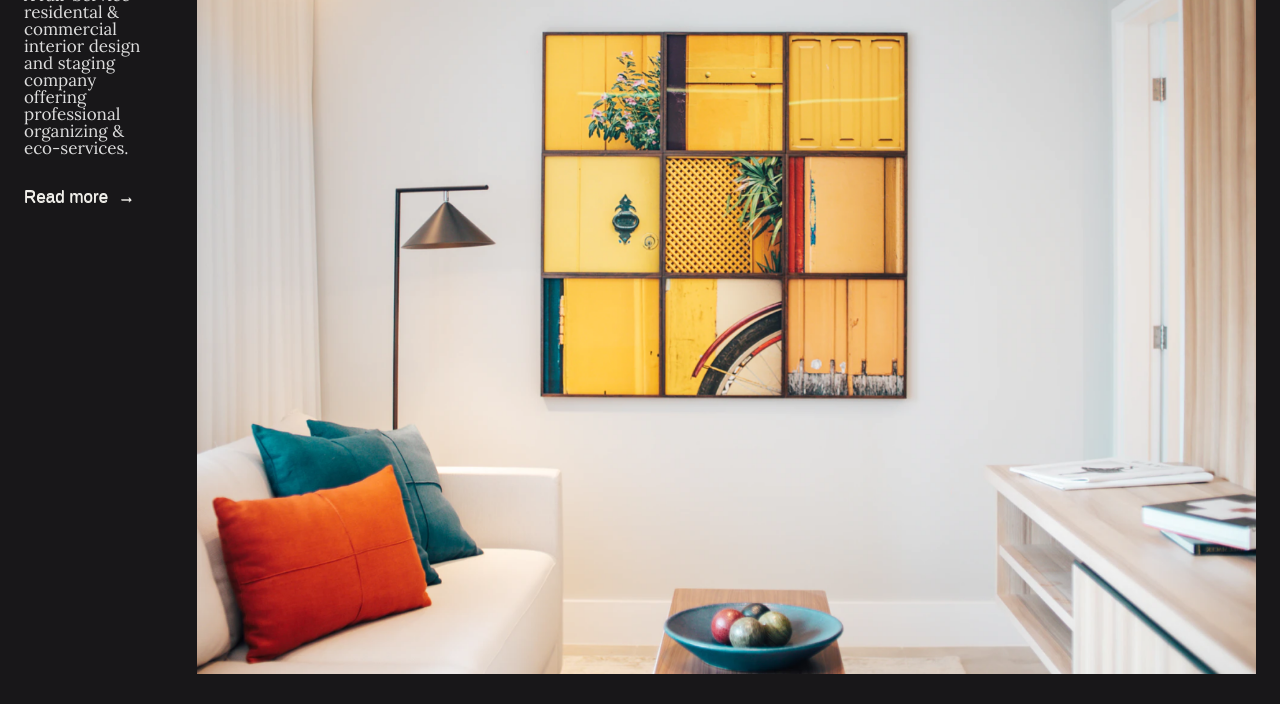
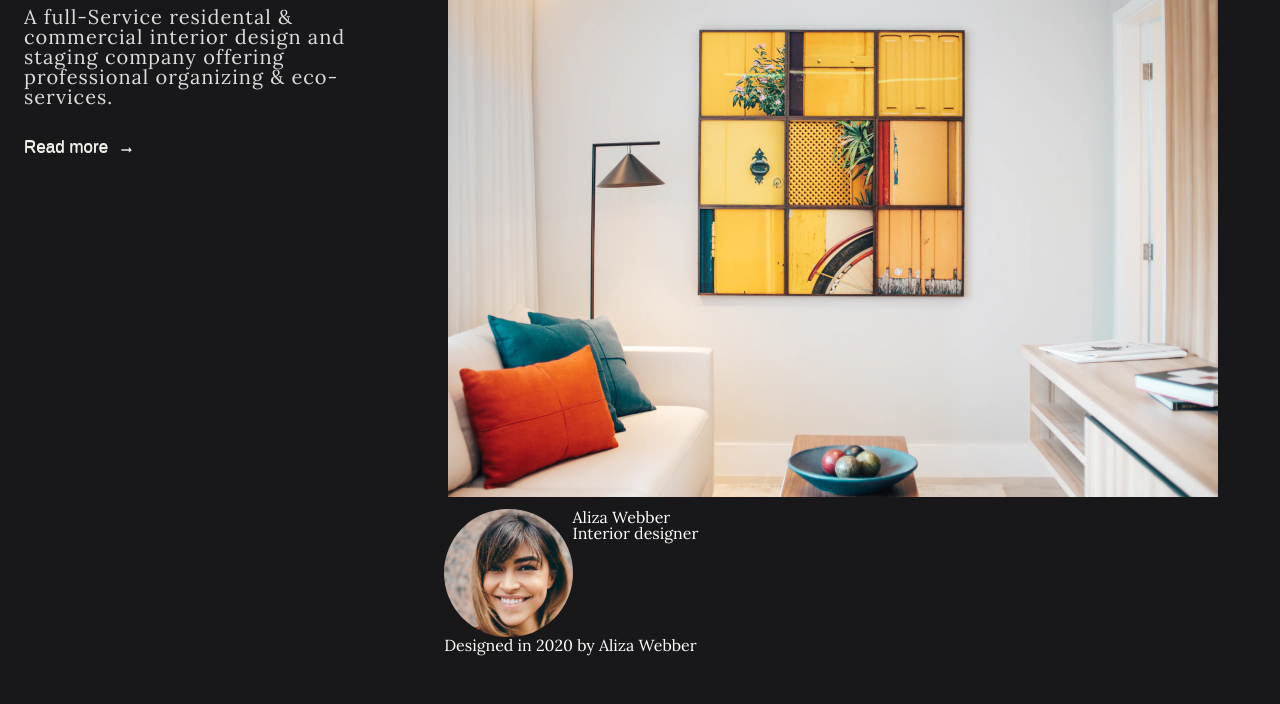
Before and after one commit to DonquixoteSabo/interior-consultant-training, a plain HTML site: page index.html in a window 1280 px wide. Shown: the part 233-937 px from the top of the page. After the commit the page ends 906 px from the top, so only its background shows below. Drawn offline with Linux system fonts and the light colour scheme.

Commit message:
add flex-wrapper, create new section with img and alert, add basic styles

```diff
--- a/index.html
+++ b/index.html
@@ -41,13 +41,26 @@
             </ul>
         </div>
     </nav>
+    <div class="flex-wrapper">
         <header class="header">
             <h1 class="header__title">Modern interior</h1>
             <p class="header__txt">A full-Service residental & commercial interior design and staging company offering
                 professional organizing & eco-services.</p>
             <button class="btn">Read more</button>
-        <img src="img/photo1.png" alt="" class="header__img">
         </header>
+
+        <section class="section">
+
+            <img src="img/photo1.png" alt="" class="section__img">
+            <div class="section__alert alert">
+                <img src="img/photo2.png" alt="" class="alert__img">
+                <h2 class="alert__title">Aliza Webber
+                    <p class="alert__subtitle">Interior designer</p>
+                </h2>
+                <p class="alert__txt">Designed in 2020 by Aliza Webber</p>
+            </div>
+        </section>
+    </div>
     <script src="index.js"></script>
 </body>
 
--- /dev/null
+++ b/sass/_flex-wrapper.scss
@@ -0,0 +1,13 @@
+.flex-wrapper {
+    margin-top: 10vh;
+    width: 100vw;
+    display: flex;
+    flex-direction: column;
+    position: relative;
+
+    @media(min-width: $md) {
+        margin-top: 15vh;
+        flex-direction: row;
+        justify-content: space-around;
+    }
+}
--- /dev/null
+++ b/sass/_section.scss
@@ -0,0 +1,41 @@
+.section {
+
+    &__img {
+        margin: $main-spacing/2 $main-spacing/5;
+        width: 90%;
+        max-width: 900px;
+        height: auto;
+
+
+    }
+
+    // &__alert {}
+
+}
+
+
+.alert {
+    background-color: $primary-color;
+    display: grid;
+    grid-template-columns: 15% auto 1fr;
+    grid-template-rows: auto auto auto;
+
+    &__img {
+        grid-row: 1/2;
+        grid-column: 1/2;
+        border-radius: 50%;
+        width: 100%;
+    }
+
+    &__title {
+        grid-row: 1;
+        grid-column: 2/3;
+    }
+
+    &__subtitle {}
+
+    &__txt {
+        grid-row: 3;
+        grid-column: 1/-1;
+    }
+}
--- a/sass/main.scss
+++ b/sass/main.scss
@@ -1,3 +1,3 @@
 @import url('https://fonts.googleapis.com/css2?family=Lora:wght@400;500;700&display=swap');
 
-@import "reset", "variables", "body", "nav", "header";
+@import "reset", "variables", "body", "nav", "header", "section", "flex-wrapper";
```
Also changed, not shown: css/main.min.css, 1 other file. Lines whose indentation alone changed are shown as unchanged.
